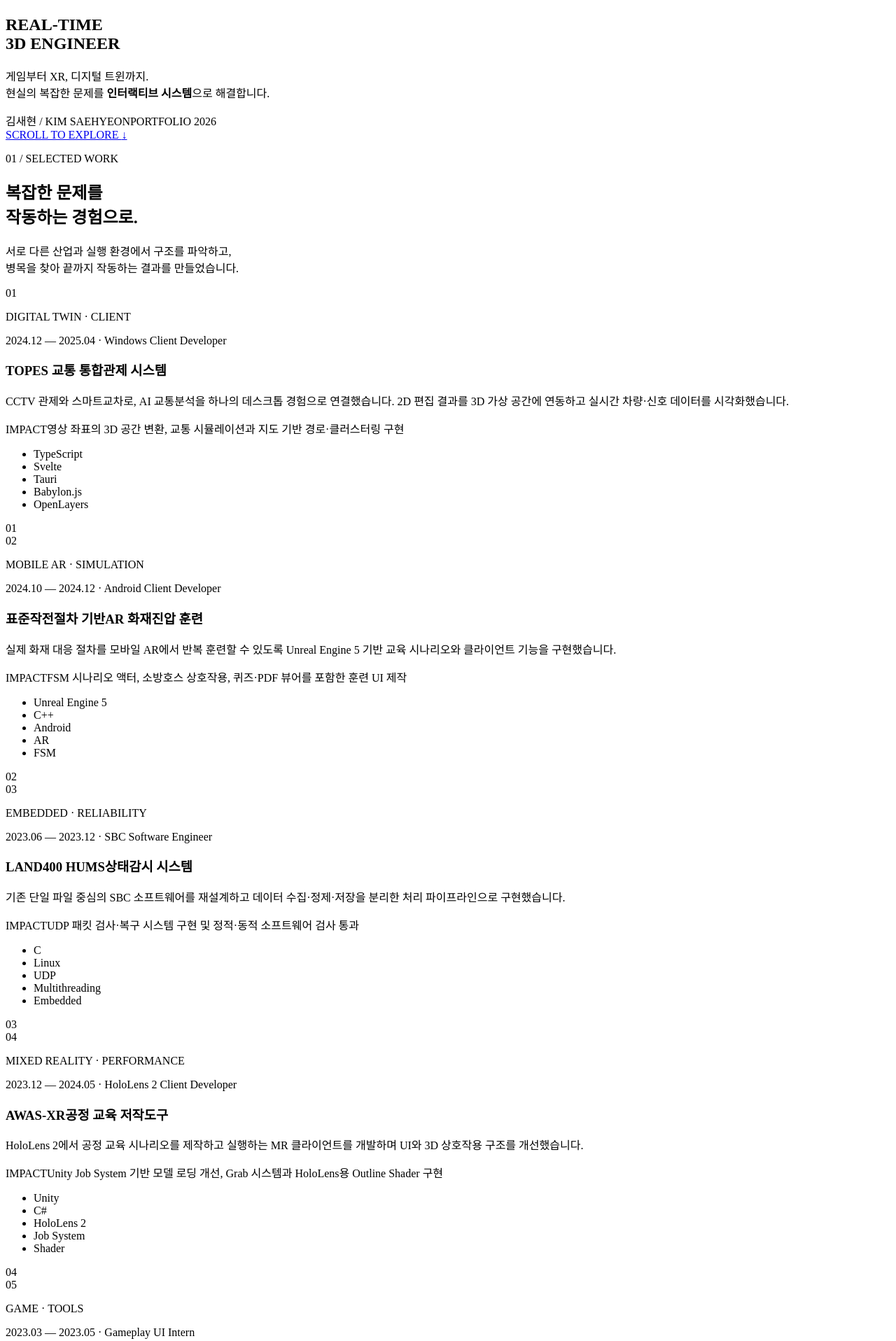
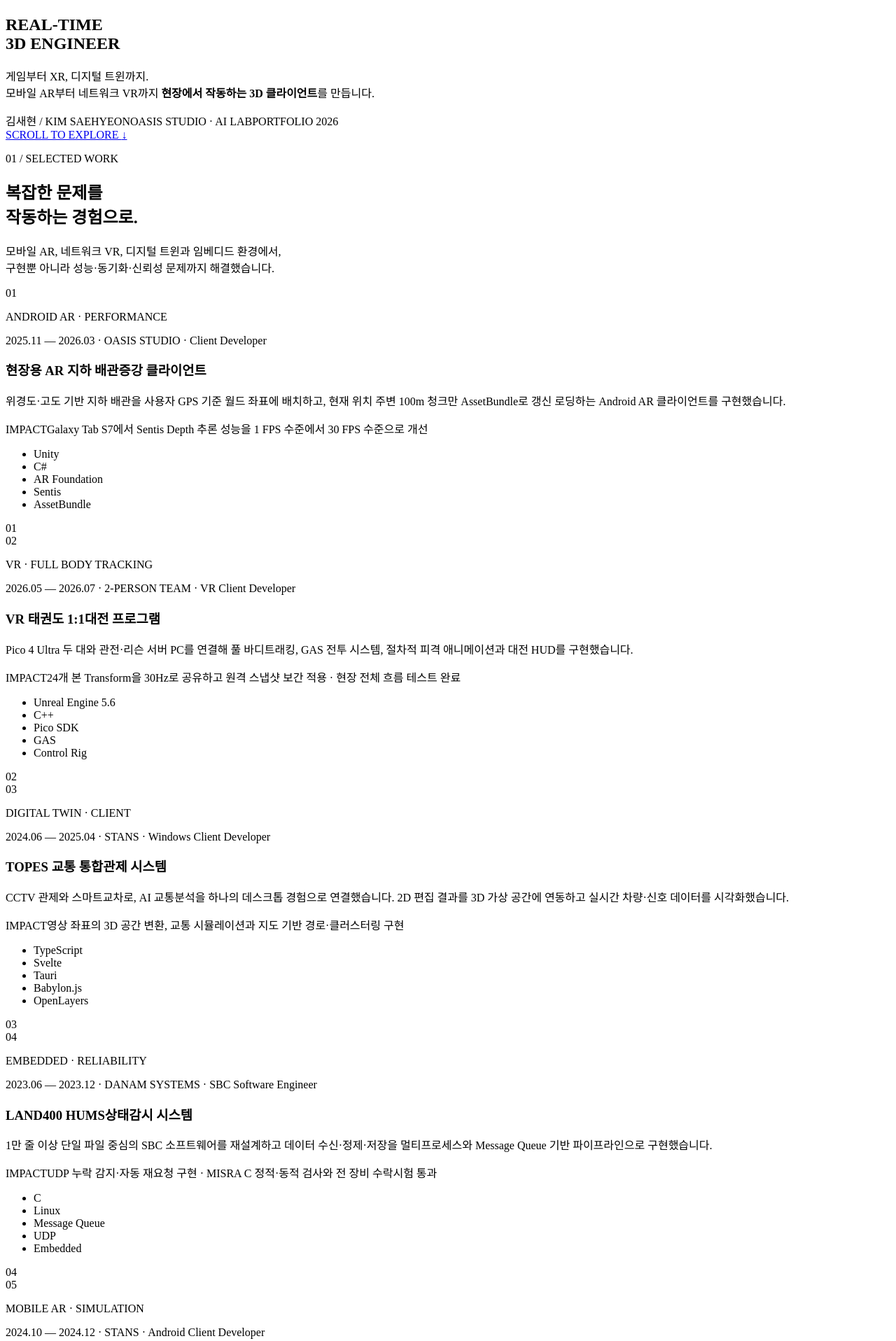
Before and after one commit to ArshesSH/arshessh.github.io, a React (Vite) app: page / in a window 1280 px wide. Shown: the part 124-2040 px from the top of the page at 70% size. Built offline with nearby package versions, Linux system fonts and the light colour scheme; the HTML template or start-up script is replaced by a standard one.

Commit message:
feat: refresh portfolio from verified career master

```diff
--- a/index.html
+++ b/index.html
@@ -5,7 +5,7 @@
     <meta name="viewport" content="width=device-width, initial-scale=1.0" />
     <meta
       name="description"
-      content="김새현 — 게임, XR, 디지털 트윈을 만드는 실시간 3D 클라이언트 엔지니어"
+      content="김새현 — Unity와 Unreal Engine으로 AR·VR·XR 및 실시간 3D 클라이언트를 개발하는 엔지니어"
     />
     <link rel="canonical" href="https://arshessh.github.io/" />
     <meta name="theme-color" content="#111410" />
@@ -16,7 +16,7 @@
     <meta property="og:title" content="김새현 | Real-time 3D Engineer" />
     <meta
       property="og:description"
-      content="게임부터 XR, 디지털 트윈까지. 현실의 복잡한 문제를 인터랙티브 시스템으로 해결합니다."
+      content="모바일 AR부터 네트워크 VR, 디지털 트윈까지 현장에서 작동하는 실시간 3D 클라이언트를 개발합니다."
     />
     <meta property="og:image" content="https://arshessh.github.io/og.png" />
     <meta
@@ -27,7 +27,7 @@
     <meta name="twitter:title" content="김새현 | Real-time 3D Engineer" />
     <meta
       name="twitter:description"
-      content="게임부터 XR, 디지털 트윈까지. 현실의 복잡한 문제를 인터랙티브 시스템으로 해결합니다."
+      content="모바일 AR부터 네트워크 VR, 디지털 트윈까지 현장에서 작동하는 실시간 3D 클라이언트를 개발합니다."
     />
     <meta name="twitter:image" content="https://arshessh.github.io/og.png" />
     <script type="application/ld+json">
@@ -37,15 +37,20 @@
         "name": "김새현",
         "alternateName": "Kim Saehyeon",
         "url": "https://arshessh.github.io/",
-        "jobTitle": "Real-time 3D Engineer",
+        "jobTitle": "3D Engine Client Developer",
         "sameAs": ["https://github.com/ArshesSH"],
         "knowsAbout": [
           "C++",
           "Unreal Engine",
           "Unity",
           "XR",
+          "AR",
+          "VR",
           "Digital Twin",
-          "Embedded Linux"
+          "Embedded Linux",
+          "Pico SDK",
+          "Gameplay Ability System",
+          "Sentis"
         ]
       }
     </script>
--- a/src/App.tsx
+++ b/src/App.tsx
@@ -1,8 +1,28 @@
 const projects = [
   {
     number: '01',
+    type: 'ANDROID AR · PERFORMANCE',
+    meta: '2025.11 — 2026.03 · OASIS STUDIO · Client Developer',
+    title: '현장용 AR 지하 배관\n증강 클라이언트',
+    summary:
+      '위경도·고도 기반 지하 배관을 사용자 GPS 기준 월드 좌표에 배치하고, 현재 위치 주변 100m 청크만 AssetBundle로 갱신 로딩하는 Android AR 클라이언트를 구현했습니다.',
+    outcome: 'Galaxy Tab S7에서 Sentis Depth 추론 성능을 1 FPS 수준에서 30 FPS 수준으로 개선',
+    stack: ['Unity', 'C#', 'AR Foundation', 'Sentis', 'AssetBundle'],
+  },
+  {
+    number: '02',
+    type: 'VR · FULL BODY TRACKING',
+    meta: '2026.05 — 2026.07 · 2-PERSON TEAM · VR Client Developer',
+    title: 'VR 태권도 1:1\n대전 프로그램',
+    summary:
+      'Pico 4 Ultra 두 대와 관전·리슨 서버 PC를 연결해 풀 바디트래킹, GAS 전투 시스템, 절차적 피격 애니메이션과 대전 HUD를 구현했습니다.',
+    outcome: '24개 본 Transform을 30Hz로 공유하고 원격 스냅샷 보간 적용 · 현장 전체 흐름 테스트 완료',
+    stack: ['Unreal Engine 5.6', 'C++', 'Pico SDK', 'GAS', 'Control Rig'],
+  },
+  {
+    number: '03',
     type: 'DIGITAL TWIN · CLIENT',
-    meta: '2024.12 — 2025.04 · Windows Client Developer',
+    meta: '2024.06 — 2025.04 · STANS · Windows Client Developer',
     title: 'TOPES 교통 통합\n관제 시스템',
     summary:
       'CCTV 관제와 스마트교차로, AI 교통분석을 하나의 데스크톱 경험으로 연결했습니다. 2D 편집 결과를 3D 가상 공간에 연동하고 실시간 차량·신호 데이터를 시각화했습니다.',
@@ -10,48 +30,35 @@ const projects = [
     stack: ['TypeScript', 'Svelte', 'Tauri', 'Babylon.js', 'OpenLayers'],
   },
   {
-    number: '02',
+    number: '04',
+    type: 'EMBEDDED · RELIABILITY',
+    meta: '2023.06 — 2023.12 · DANAM SYSTEMS · SBC Software Engineer',
+    title: 'LAND400 HUMS\n상태감시 시스템',
+    summary:
+      '1만 줄 이상 단일 파일 중심의 SBC 소프트웨어를 재설계하고 데이터 수신·정제·저장을 멀티프로세스와 Message Queue 기반 파이프라인으로 구현했습니다.',
+    outcome: 'UDP 누락 감지·자동 재요청 구현 · MISRA C 정적·동적 검사와 전 장비 수락시험 통과',
+    stack: ['C', 'Linux', 'Message Queue', 'UDP', 'Embedded'],
+  },
+  {
+    number: '05',
     type: 'MOBILE AR · SIMULATION',
-    meta: '2024.10 — 2024.12 · Android Client Developer',
+    meta: '2024.10 — 2024.12 · STANS · Android Client Developer',
     title: '표준작전절차 기반\nAR 화재진압 훈련',
     summary:
       '실제 화재 대응 절차를 모바일 AR에서 반복 훈련할 수 있도록 Unreal Engine 5 기반 교육 시나리오와 클라이언트 기능을 구현했습니다.',
     outcome: 'FSM 시나리오 액터, 소방호스 상호작용, 퀴즈·PDF 뷰어를 포함한 훈련 UI 제작',
     stack: ['Unreal Engine 5', 'C++', 'Android', 'AR', 'FSM'],
   },
-  {
-    number: '03',
-    type: 'EMBEDDED · RELIABILITY',
-    meta: '2023.06 — 2023.12 · SBC Software Engineer',
-    title: 'LAND400 HUMS\n상태감시 시스템',
-    summary:
-      '기존 단일 파일 중심의 SBC 소프트웨어를 재설계하고 데이터 수집·정제·저장을 분리한 처리 파이프라인으로 구현했습니다.',
-    outcome: 'UDP 패킷 검사·복구 시스템 구현 및 정적·동적 소프트웨어 검사 통과',
-    stack: ['C', 'Linux', 'UDP', 'Multithreading', 'Embedded'],
-  },
-  {
-    number: '04',
-    type: 'MIXED REALITY · PERFORMANCE',
-    meta: '2023.12 — 2024.05 · HoloLens 2 Client Developer',
-    title: 'AWAS-XR\n공정 교육 저작도구',
-    summary:
-      'HoloLens 2에서 공정 교육 시나리오를 제작하고 실행하는 MR 클라이언트를 개발하며 UI와 3D 상호작용 구조를 개선했습니다.',
-    outcome: 'Unity Job System 기반 모델 로딩 개선, Grab 시스템과 HoloLens용 Outline Shader 구현',
-    stack: ['Unity', 'C#', 'HoloLens 2', 'Job System', 'Shader'],
-  },
-  {
-    number: '05',
-    type: 'GAME · TOOLS',
-    meta: '2023.03 — 2023.05 · Gameplay UI Intern',
-    title: '펄어비스 신작\n게임플레이 UI',
-    summary:
-      '자체 엔진의 UI 처리 흐름을 파악해 캐릭터·장비 전환용 원형 퀵슬롯을 구현하고 기존 게임플레이 UI를 개선했습니다.',
-    outcome: '적 체력, 인벤토리, 탑승물 UI 개선과 개발 지원용 월드맵 시각화 기능 구현',
-    stack: ['C++', 'HTML', 'CSS', 'Custom Engine', 'Game UI'],
-  },
 ]
 
 const experience = [
+  {
+    period: '2025.09 — PRESENT',
+    company: 'OASIS STUDIO',
+    role: 'AI Lab · 연구원',
+    description:
+      'Unity 기반 현장용 Android AR 클라이언트와 Unreal Engine 5.6 기반 Pico VR 클라이언트 개발',
+  },
   {
     period: '2023.12 — 2025.04',
     company: 'STANS',
@@ -76,10 +83,30 @@ const experience = [
 ]
 
 const skills = [
-  ['REAL-TIME 3D', 'Unreal Engine · Unity · Babylon.js'],
+  ['REAL-TIME 3D', 'Unreal Engine 4/5 · Unity · Babylon.js · Proprietary Engine'],
   ['PROGRAMMING', 'C++ · C# · C · TypeScript'],
-  ['SPECIALTY', 'XR · Digital Twin · Game UI · Embedded Linux'],
+  ['XR & VISION', 'Pico SDK · AR Foundation · ARCore · Sentis · Control Rig'],
+  ['SYSTEMS', 'GAS · Replication · Linux · Message Queue · UDP'],
+  ['CLIENT STACK', 'Svelte · Tauri · OpenLayers · Tailwind CSS'],
   ['WORKFLOW', 'Git · Perforce · Jira · Confluence'],
+]
+
+const education = [
+  {
+    period: '2024.09 — PRESENT',
+    school: '홍익대학교 영상·커뮤니케이션대학원',
+    detail: 'VR·AR콘텐츠 전공 · 석사 재학',
+  },
+  {
+    period: '2016.03 — 2022.02',
+    school: '한서대학교',
+    detail: '항공소프트웨어공학과 · 학사 · GPA 4.29 / 4.5',
+  },
+  {
+    period: '2022.04 — 2023.02',
+    school: '인하대학교 미래인재개발원',
+    detail: 'AR 인공지능 게임 개발 과정',
+  },
 ]
 
 const publicBuilds = [
@@ -149,13 +176,14 @@ function App() {
           </h1>
           <div className="hero-bottom">
             <p className="hero-intro">
-              게임부터 XR, 디지털 트윈까지.
-              <br />
-              현실의 복잡한 문제를 <strong>인터랙티브 시스템</strong>으로
-              해결합니다.
+            게임부터 XR, 디지털 트윈까지.
+            <br />
+              모바일 AR부터 네트워크 VR까지 <strong>현장에서 작동하는 3D 클라이언트</strong>를
+              만듭니다.
             </p>
             <div className="hero-meta">
               <span>김새현 / KIM SAEHYEON</span>
+              <span>OASIS STUDIO · AI LAB</span>
               <span>PORTFOLIO 2026</span>
             </div>
           </div>
@@ -173,9 +201,9 @@ function App() {
               작동하는 경험으로.
             </h2>
             <p>
-              서로 다른 산업과 실행 환경에서 구조를 파악하고,
+              모바일 AR, 네트워크 VR, 디지털 트윈과 임베디드 환경에서,
               <br />
-              병목을 찾아 끝까지 작동하는 결과를 만들었습니다.
+              구현뿐 아니라 성능·동기화·신뢰성 문제까지 해결했습니다.
             </p>
           </div>
 
@@ -227,6 +255,18 @@ function App() {
               </article>
             ))}
           </div>
+          <div className="education-block">
+            <p className="section-index">EDUCATION</p>
+            <div className="education-list">
+              {education.map((item) => (
+                <article key={item.school}>
+                  <p>{item.period}</p>
+                  <h3>{item.school}</h3>
+                  <span>{item.detail}</span>
+                </article>
+              ))}
+            </div>
+          </div>
         </section>
 
         <section className="about section" id="about">
@@ -241,13 +281,14 @@ function App() {
           <div className="about-grid">
             <div className="about-copy">
               <p>
-                저는 새로운 기술을 적용하는 것보다, 시스템이 왜 느리고 불안정한지
-                먼저 파악합니다. 낯선 엔진과 도메인에서도 데이터의 흐름과 책임
-                경계를 찾아 유지보수 가능한 구조로 바꾸는 일을 좋아합니다.
+                Unity와 Unreal Engine, 자체 엔진, Babylon.js 환경에서 AR·VR·XR,
+                디지털 트윈과 게임 UI를 구현해왔습니다. 현재는 오아시스스튜디오
+                AI Lab에서 현장용 AR 및 VR 클라이언트를 개발하고 있습니다.
               </p>
               <p>
-                게임, 방산, XR, 디지털 트윈에서 쌓은 경험을 연결해 현실과 가상
-                세계가 자연스럽게 상호작용하는 제품을 만듭니다.
+                기능 구현에 그치지 않고 모바일 AI 추론 성능, 네트워크 동기화,
+                위치 기반 데이터 로딩과 임베디드 통신 신뢰성처럼 실제 실행
+                환경에서 발생하는 문제를 분석하고 개선합니다.
               </p>
               <a
                 className="text-link"
```
Also changed, not shown: src/styles.css (+51 -0 lines).
